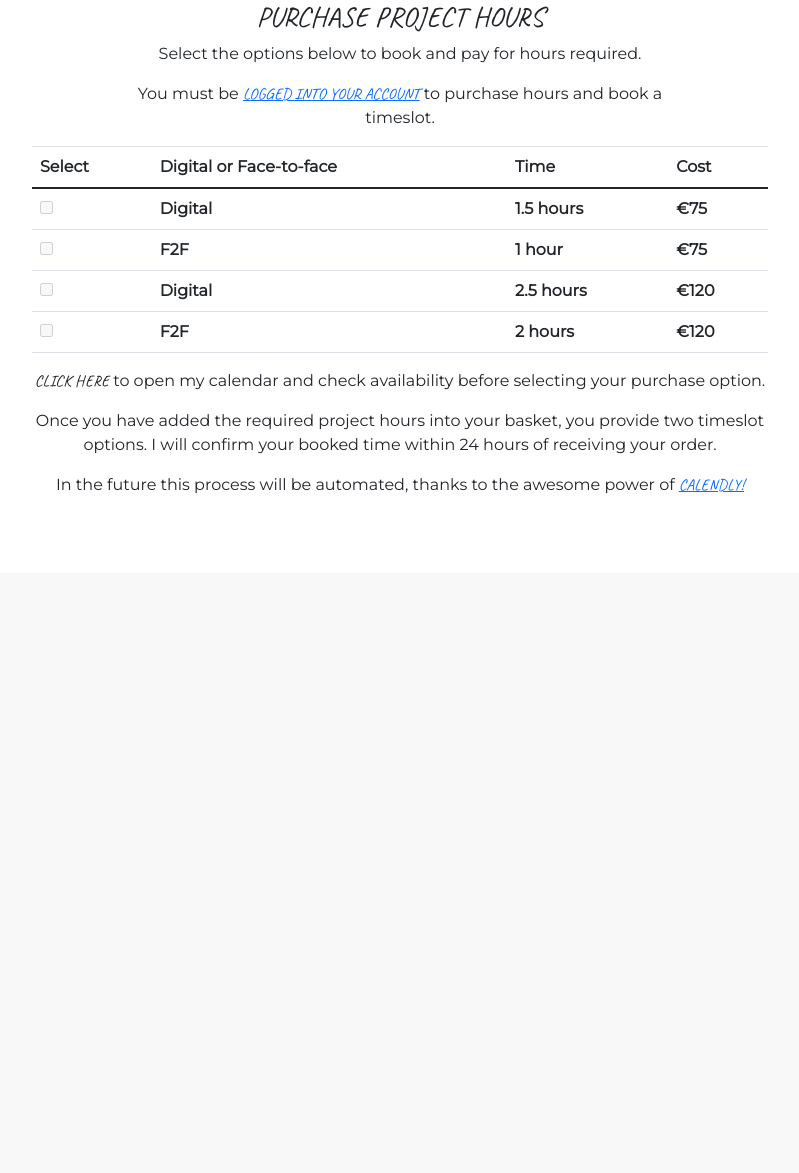
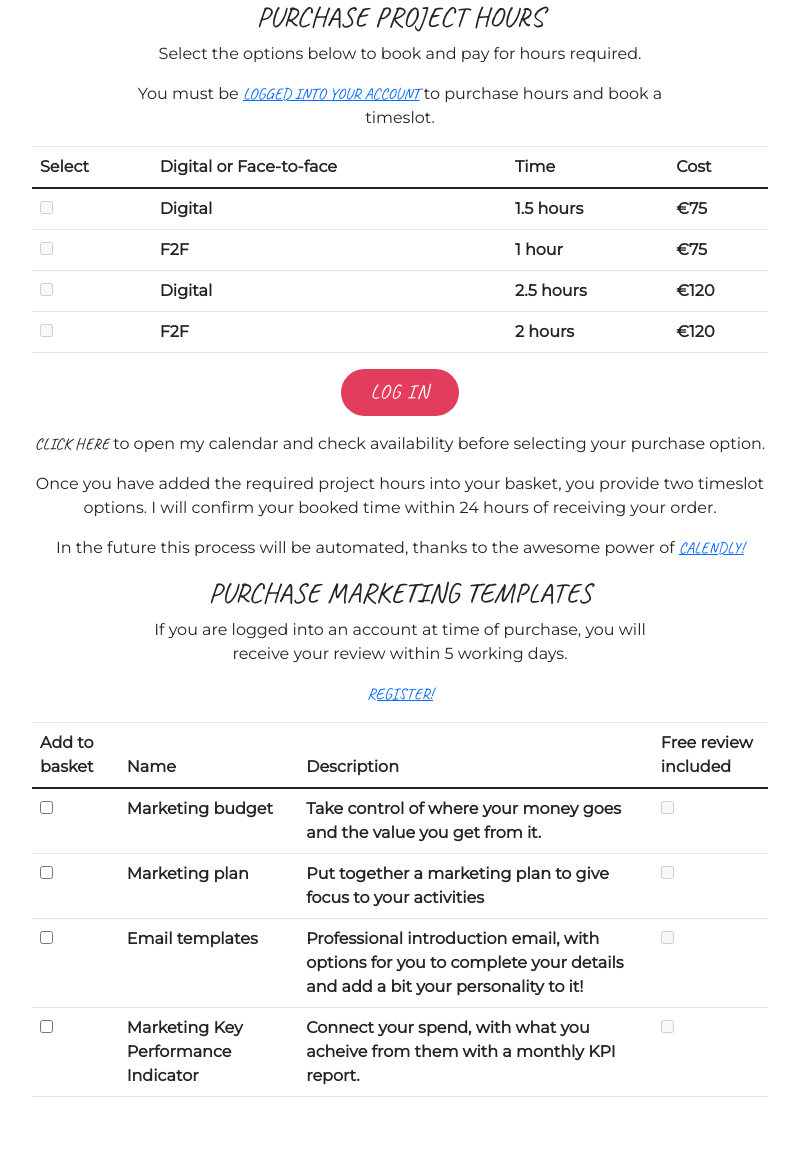
Before and after one commit to CatherineTrevor/the_marketing_ally, a Django app: page /order_basket/ in a window 1280 px wide. Shown: the part 306-1479 px from the top of the page, without its empty margins (240-1039 px from the left). Before the commit the page ends 800 px from the top, so only its background shows below. Run offline with Django 3.2, Linux system fonts and the light colour scheme; lists and menus that the app fills with data are empty; some libraries are stand-ins or nearby versions.

Commit message:
add marketing_templates file to order_basket app

```diff
--- /dev/null
+++ b/order_basket/templates/includes/marketing_templates.html
@@ -0,0 +1,53 @@
+<div class="container">
+    <div class="row text-center">
+        <div class="col-lg-6 offset-3">
+            <h3 class="title">Purchase marketing templates</h3>
+            <p class="description">
+                If you are logged into an account at time of purchase, you will receive your review within 5 working days.
+            </p>
+            <p class="description">
+                <a href="{% url 'account_signup' %}">Register!</a>
+            </p>
+        </div>
+    </div>
+    <div class="row">
+        <div class="col-lg-8 offset-2">
+            <table class="table">
+                <thead>
+                    <tr>
+                        <th scope="col">Add to basket</th>
+                        <th scope="col">Name</th>
+                        <th scope="col">Description</th>
+                        <th scope="col">Free review included</th>
+                    </tr>
+                </thead>
+                <tbody>
+                    <tr>
+                        <th scope="row"><input type="checkbox" id="budget_template_MBT" name="budget_template_MBT"></input></th>
+                        <th scope="row">Marketing budget</th>
+                        <th scope="row">Take control of where your money goes and the value you get from it.</th>
+                        <th scope="row"><input type="checkbox" id="free_review_MBT" name="free_review_MBT" {% if user.is_authenticated %} checked disabled {% else %} disabled {% endif %}></input></th>
+                    </tr>
+                    <tr>
+                        <th scope="row"><input type="checkbox" id="plan_template_MPT" name="plan_template_MPT"></input></th>
+                        <th scope="row">Marketing plan</th>
+                        <th scope="row">Put together a marketing plan to give focus to your activities</th>
+                        <th scope="row"><input type="checkbox" id="free_review_MPT" name="free_review_MPT" {% if user.is_authenticated %} checked disabled {% else %} disabled {% endif %}></input></th>
+                    </tr>
+                    <tr>
+                        <th scope="row"><input type="checkbox" id="email_template_ET" name="email_template_ET"></input></th>
+                        <th scope="row">Email templates</th>
+                        <th scope="row">Professional introduction email, with options for you to complete your details and add a bit your personality to it!</th>
+                        <th scope="row"><input type="checkbox" id="free_review_ET" name="free_review_ET" {% if user.is_authenticated %} checked disabled {% else %} disabled {% endif %}></input></th>
+                    </tr>
+                    <tr>
+                        <th scope="row"><input type="checkbox" id="kpi_template_KPI" name="kpi_template_KPI"></input></th>
+                        <th scope="row">Marketing Key Performance Indicator</th>
+                        <th scope="row">Connect your spend, with what you acheive from them with a monthly KPI report.</th>
+                        <th scope="row"><input type="checkbox" id="free_review_KPI" name="free_review_KPI" {% if user.is_authenticated %} checked disabled {% else %} disabled {% endif %}></input></th>
+                    </tr>
+                </tbody>
+            </table>
+        </div>
+    </div>
+</div>
--- a/order_basket/templates/includes/project_hours.html
+++ b/order_basket/templates/includes/project_hours.html
@@ -50,6 +50,15 @@
             </table>
         </div>
     </div>
+    <div class="row">
+        <div class="d-flex justify-content-center col-lg-12 mb-3">
+            {% if user.is_authenticated %}
+                <a href="" class="btn-action">Add to basket</a>
+            {% else %}
+                <a href="" class="btn-action">Log in</a>
+            {% endif %}
+        </div>
+    </div>
     <div class="row text-center">
         <div class="col-lg-8 offset-2">
             <p>
--- a/order_basket/templates/order_basket/order_basket.html
+++ b/order_basket/templates/order_basket/order_basket.html
@@ -13,5 +13,6 @@
         </div>
     </div>
     {% include 'includes/project_hours.html' %}
+    {% include 'includes/marketing_templates.html' %}
 </section>
 {% endblock %}
```
Also changed, not shown: db.sqlite3.
